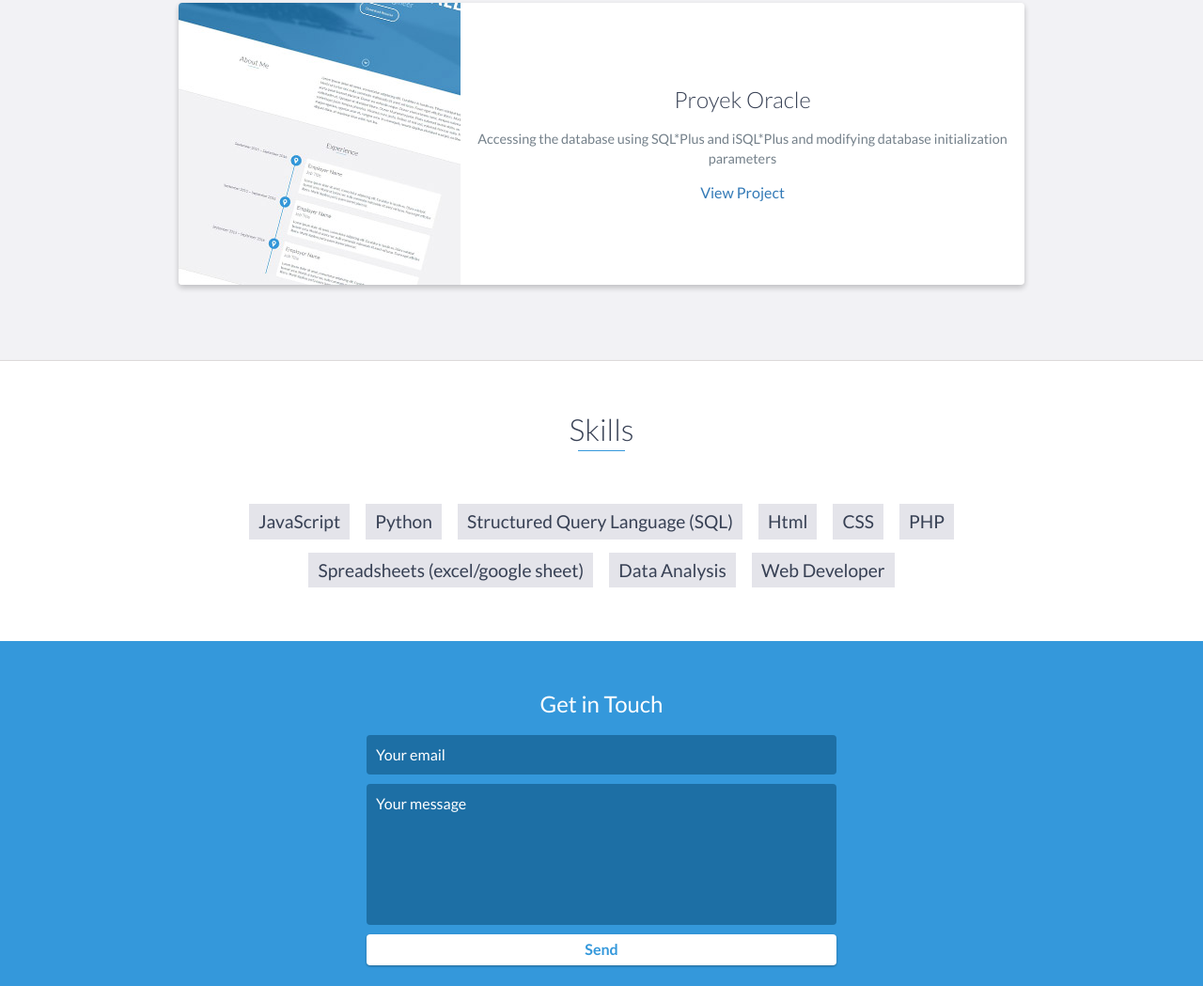
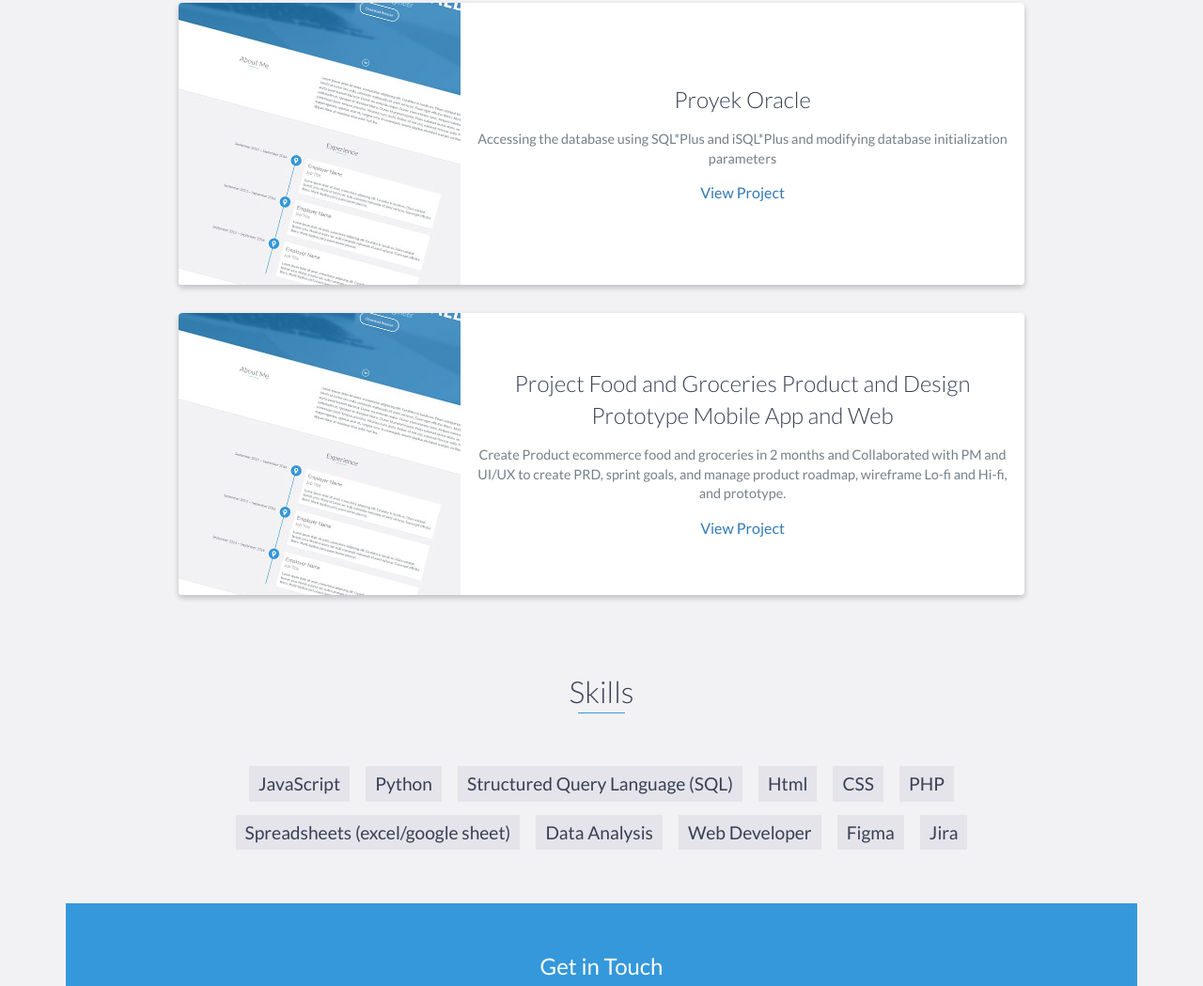
Before and after one commit to valdoadha/valdoadha.github.io, a website: page index.html in a window 1280 px wide. Shown: the part 2997-4046 px from the top of the page at 94% size. Drawn offline with nearby package versions, Linux system fonts and the light colour scheme.

Commit message:
Update index.html

```diff
--- a/index.html
+++ b/index.html
@@ -194,6 +194,18 @@
                     <!-- End .project-info -->
                 </div>
                 <!-- End .project -->
+
+		    <div class="project shadow-large">
+                    <div class="project-image">
+                        <img src="images/project.jpg" />
+                    </div>
+                    <!-- End .project-image -->
+                    <div class="project-info">
+                        <h3>Project Food and Groceries Product and Design Prototype Mobile App and Web</h3>
+                        <p>
+                        Create Product ecommerce food and groceries in 2 months and Collaborated with PM and UI/UX to create PRD, sprint goals, and manage product roadmap, wireframe Lo-fi and Hi-fi, and prototype.
+                        </p>
+                        <a href="https://drive.google.com/file/d/1EDzSaKxGk7-jbU2EoLZ7cHuRAIb3x1sp/view?usp=sharing">View Project</a>
             </div>
         </div>
     </div>
@@ -211,6 +223,8 @@
             <li>Spreadsheets (excel/google sheet)</li>
             <li>Data Analysis</li>
             <li>Web Developer</li>
+	    <li>Figma</li>
+	    <li>Jira</li>
 
         </ul>
     </div>
```
